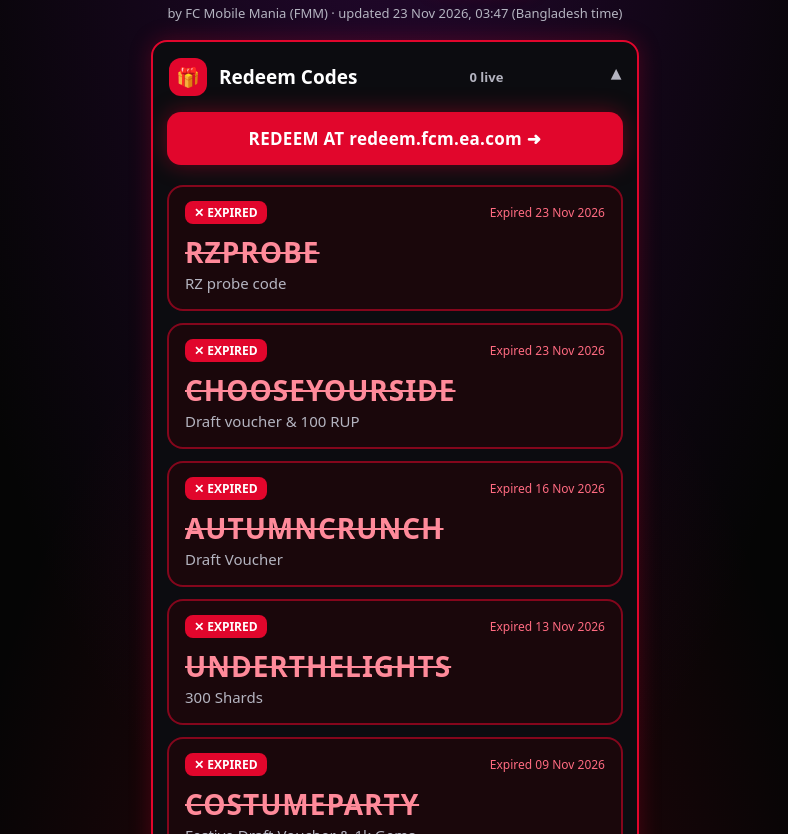
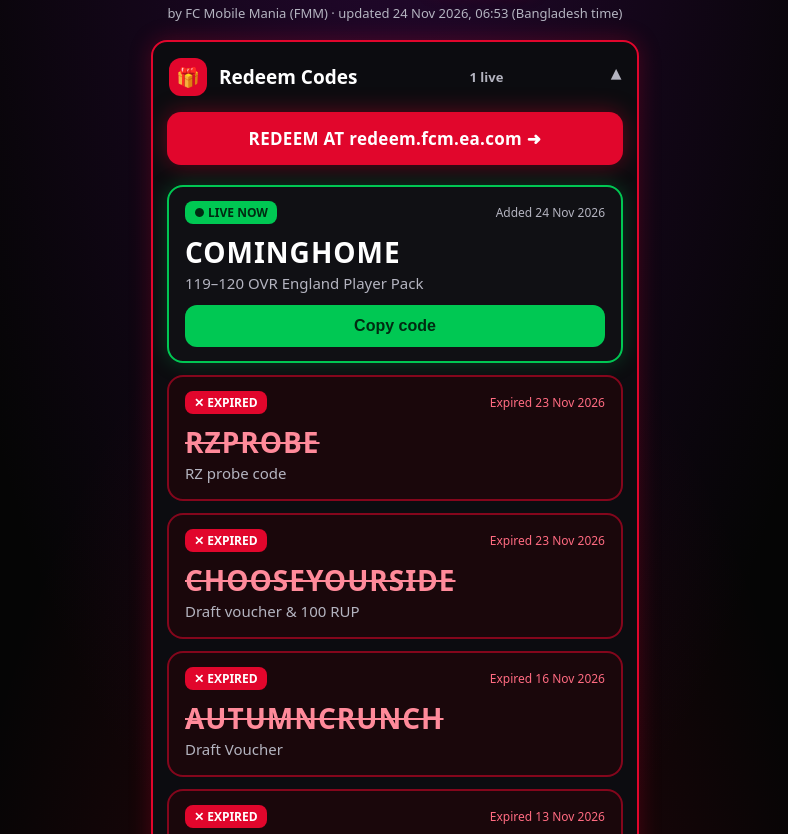
Before and after one commit to nabilaraf41/fmm-codes, a plain HTML site: page index.html in a window 1280 px wide. Shown: the part 197-1031 px from the top of the page, without its empty margins (245-1033 px from the left). Drawn offline with Linux system fonts and the light colour scheme.

Commit message:
Update codes

```diff
--- a/codes.json
+++ b/codes.json
@@ -48,6 +48,12 @@
    "reward": "RZ probe code",
    "date": "18th November",
    "expired_on": "2026-11-23"
+  },
+  "COMINGHOME": {
+   "first_seen": "2026-11-24",
+   "code": "COMINGHOME",
+   "reward": "119–120 OVR England Player Pack",
+   "date": "24th November"
   }
  }
 }
--- a/index.html
+++ b/index.html
@@ -47,10 +47,13 @@ h2{font-size:15px;color:var(--mut);text-align:center;margin:26px 0 12px;letter-s
 .none{color:var(--mut);text-align:center}footer{text-align:center;color:#77778a;font-size:12px;margin-top:24px}
 </style></head><body><div class="wrap">
 <header><img class="logo" src="logo.jpg" alt="FMM logo"><h1>FC MOBILE <span>CODES</span></h1>
-<div class="sub">by FC Mobile Mania (FMM) · updated 23 Nov 2026, 03:47 (Bangladesh time)</div></header>
-<details class="sec codes" open><summary><span class="ic">🎁</span>Redeem Codes<span class="n">0 live</span></summary>
+<div class="sub">by FC Mobile Mania (FMM) · updated 24 Nov 2026, 06:53 (Bangladesh time)</div></header>
+<details class="sec codes" open><summary><span class="ic">🎁</span>Redeem Codes<span class="n">1 live</span></summary>
 <div class="in"><a class="redeem" href="https://redeem.fcm.ea.com" target="_blank" rel="noopener">REDEEM AT redeem.fcm.ea.com ➜</a>
 
+  <div class="code live"><div class="top"><span class="tag">● LIVE NOW</span><span class="date">Added 24 Nov 2026</span></div>
+    <div class="name">COMINGHOME</div><div class="reward">119–120 OVR England Player Pack</div>
+    <button onclick="cp(this,'COMINGHOME')">Copy code</button></div>
   <div class="code dead"><div class="top"><span class="tag">✕ EXPIRED</span><span class="date">Expired 23 Nov 2026</span></div>
     <div class="name">RZPROBE</div><div class="reward">RZ probe code</div></div>
   <div class="code dead"><div class="top"><span class="tag">✕ EXPIRED</span><span class="date">Expired 23 Nov 2026</span></div>
@@ -59,8 +62,6 @@ h2{font-size:15px;color:var(--mut);text-align:center;margin:26px 0 12px;letter-s
     <div class="name">AUTUMNCRUNCH</div><div class="reward">Draft Voucher</div></div>
   <div class="code dead"><div class="top"><span class="tag">✕ EXPIRED</span><span class="date">Expired 13 Nov 2026</span></div>
     <div class="name">UNDERTHELIGHTS</div><div class="reward">300 Shards</div></div>
-  <div class="code dead"><div class="top"><span class="tag">✕ EXPIRED</span><span class="date">Expired 09 Nov 2026</span></div>
-    <div class="name">COSTUMEPARTY</div><div class="reward">Festive Draft Voucher &amp; 1k Gems</div></div>
 <div class="how"><b>How to redeem:</b> copy a green code, open redeem.fcm.ea.com, log in with your EA account,
 paste the code, then collect the reward from your FC Mobile inbox.</div></div></details>
 <details class="sec ig"><summary><span class="ic">📸</span>Instagram</summary><div class="in"><a class="btn" href="https://www.instagram.com/fc_fmm/" target="_blank" rel="noopener">My Instagram ➜</a><a class="btn" href="https://www.instagram.com/channel/AbbkN4AUe5QMeHYt/" target="_blank" rel="noopener">Instagram Community Chat ➜</a></div></details>
```
